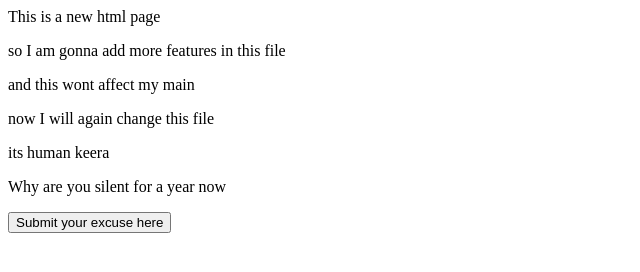
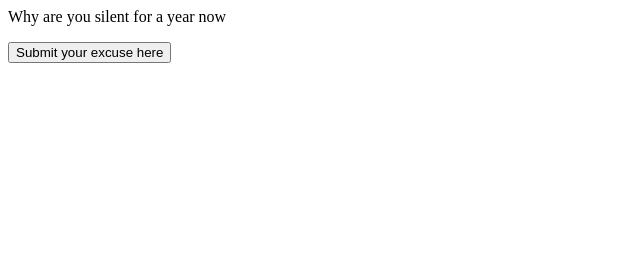
Before and after one commit to Faraz-Sarwar/Git-practice, a plain HTML site: page index.html in a window 1280 px wide. Shown: the whole page, without its empty margins (0-640 px from the left). Drawn offline with Linux system fonts and the light colour scheme.

Commit message:
remove extra code

```diff
--- a/index.html
+++ b/index.html
@@ -1,7 +1,2 @@
-<p>This is a new html page</p>
-<p>so I am gonna add more features in this file</p>
-<p>and this wont affect my main</p>
-<p>now I will again change this file</p>
-<p>its human keera </p>
 <p>Why are you silent for a year now</p>
 <button type="submit">Submit your excuse here</button>
```
